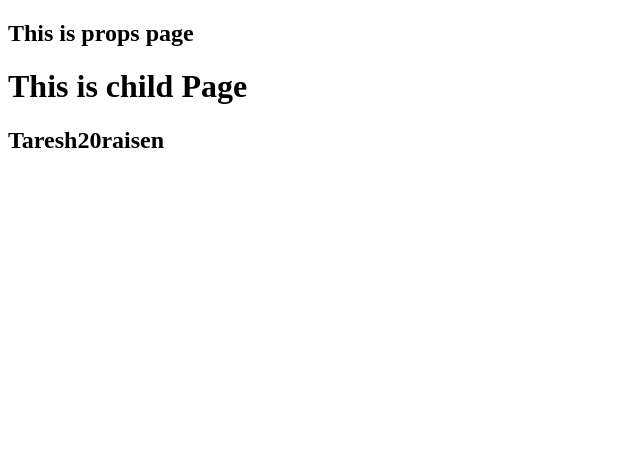
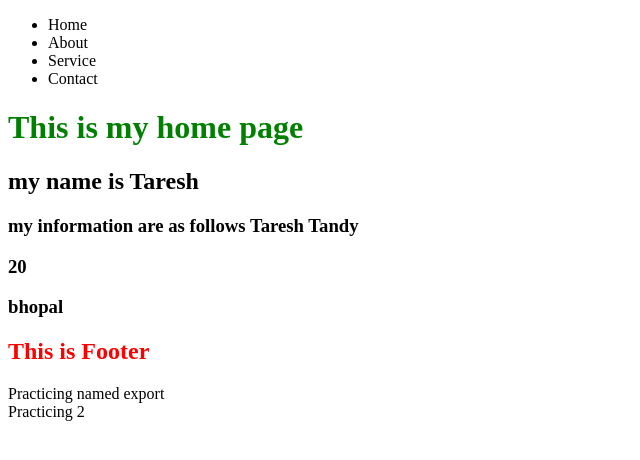
Before and after one commit to taresh2504/ReactJsbatch2, a React (Vite) app: page / in a window 1280 px wide. Shown: the top 460 px of the page, without its empty margins (0-640 px from the left). Built offline with nearby package versions, Linux system fonts and the light colour scheme.

Commit message:
app.jsx,navbar,js

```diff
--- a/src/Footer.jsx
+++ b/src/Footer.jsx
@@ -3,7 +3,7 @@ import React from "react"
 let Footer =()=>{
     return(
         <>
-        <h2 style={{color:'red', fontSize:'50px' , backgroundColor:'yellow'}}>This is Footer</h2>
+        <h2 style={{color:'red'}}>This is Footer</h2>
         </>
     )
 }
--- a/src/main.jsx
+++ b/src/main.jsx
@@ -1,6 +1,6 @@
 import { createRoot } from 'react-dom/client'
 import './index.css'
-import App from './Props.jsx'
+import App from './App.jsx'
 
 
 createRoot(document.getElementById('root')).render(
```
